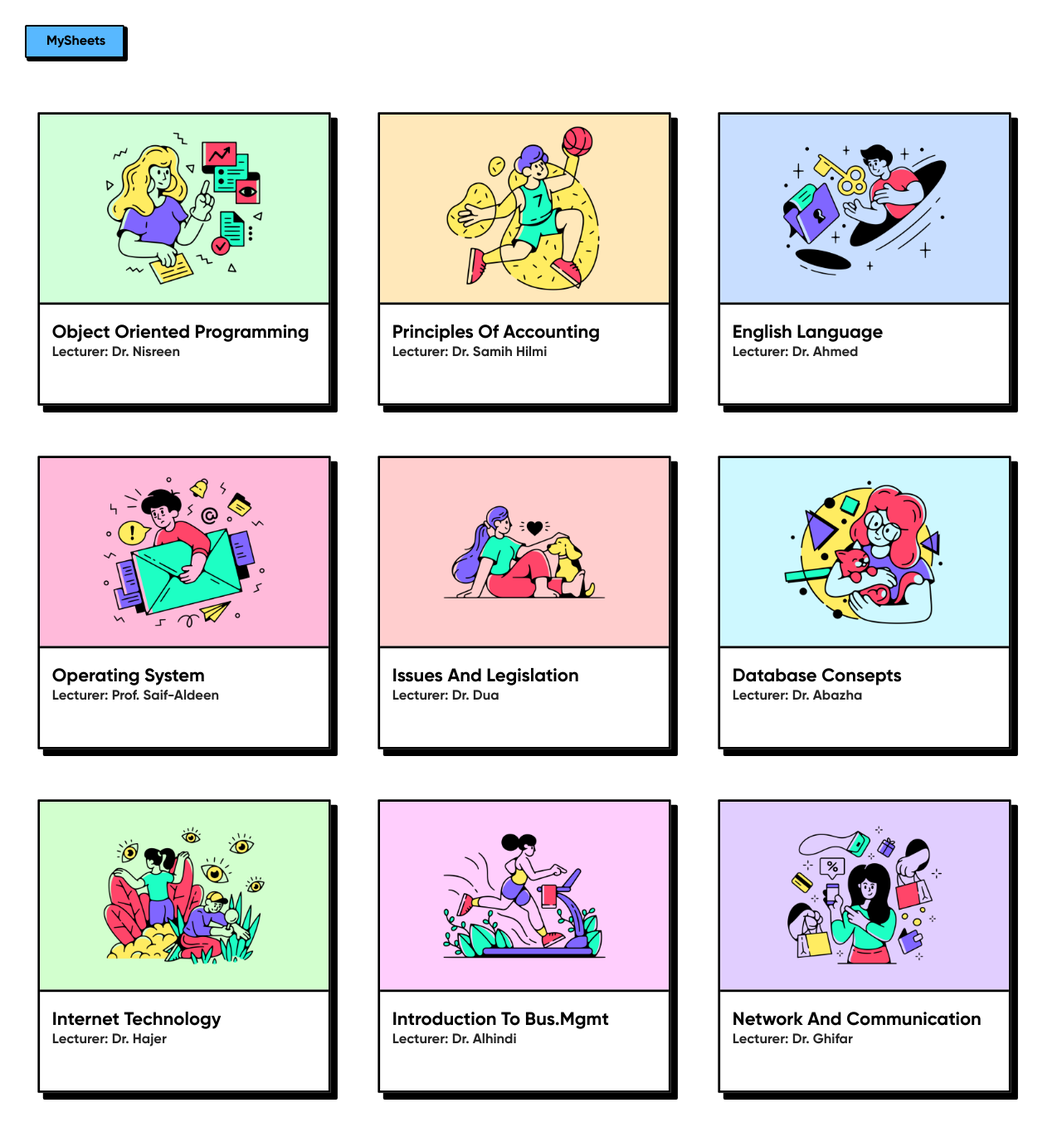
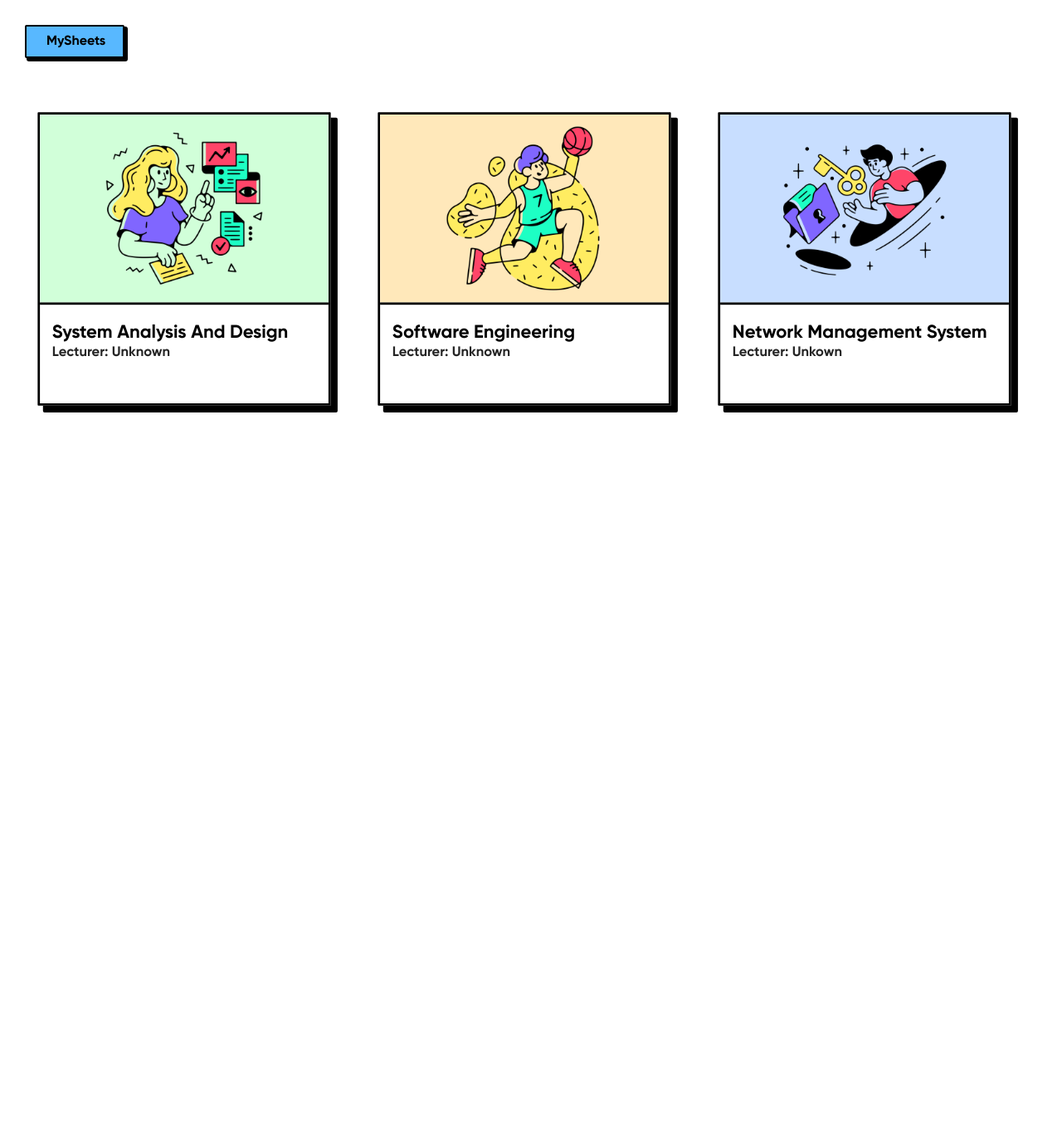
Before and after one commit to LOLKTKAT/my-sheets, a React (Create React App) app: page / in a window 1280 px wide. Shown: the top 1364 px of the page at 83% size. After the commit the page ends 800 px from the top, so only its background shows below. Built offline with nearby package versions, Linux system fonts and the light colour scheme.

Commit message:
chagend subjects

```diff
--- a/src/data/courseInfo.js
+++ b/src/data/courseInfo.js
@@ -3,65 +3,23 @@ import { ILLUSTRATIONS } from "../assets/images/illustrations";
 export const courseInfo = [
   {
     id: 0,
-    name: "object oriented programming",
+    name: "System analysis and design",
     bg_color: "rgb(209, 255, 217)",
     poster: ILLUSTRATIONS[0],
-    lecturer: "Dr. Nisreen",
+    lecturer: "Unknown",
   },
   {
     id: 1,
-    name: "principles of accounting",
+    name: "Software Engineering",
     bg_color: "rgb(255, 232, 186)",
     poster: ILLUSTRATIONS[1],
-    lecturer: "Dr. Samih Hilmi",
+    lecturer: "unknown",
   },
   {
     id: 2,
-    name: "english language",
+    name: "Network Management system",
     bg_color: "rgb(200, 222, 255)",
     poster: ILLUSTRATIONS[2],
-    lecturer: "Dr. Ahmed",
-  },
-  {
-    id: 3,
-    name: "operating system",
-    bg_color: "rgb(255, 186, 218)",
-    poster: ILLUSTRATIONS[3],
-    lecturer: "Prof. Saif-Aldeen",
-  },
-  {
-    id: 4,
-    name: "issues and legislation",
-    bg_color: "rgb(255, 206, 206)",
-    poster: ILLUSTRATIONS[4],
-    lecturer: "Dr. Dua ",
-  },
-  {
-    id: 5,
-    name: "database consepts",
-    bg_color: "rgb(206, 248, 255)",
-    poster: ILLUSTRATIONS[5],
-    lecturer: "Dr. Abazha",
-  },
-  {
-    id: 6,
-    name: "internet technology",
-    bg_color: "rgb(210, 255, 206)",
-    poster: ILLUSTRATIONS[6],
-    lecturer: "Dr. Hajer",
-  },
-  {
-    id: 7,
-    name: "introduction to Bus.Mgmt",
-    bg_color: "rgb(255, 206, 253)",
-    poster: ILLUSTRATIONS[7],
-    lecturer: "Dr. Alhindi",
-  },
-  {
-    id: 8,
-    name: "network and communication",
-    bg_color: "rgb(225, 206, 255)",
-    poster: ILLUSTRATIONS[8],
-    lecturer: "Dr. Ghifar",
+    lecturer: "unkown",
   },
 ];
```
